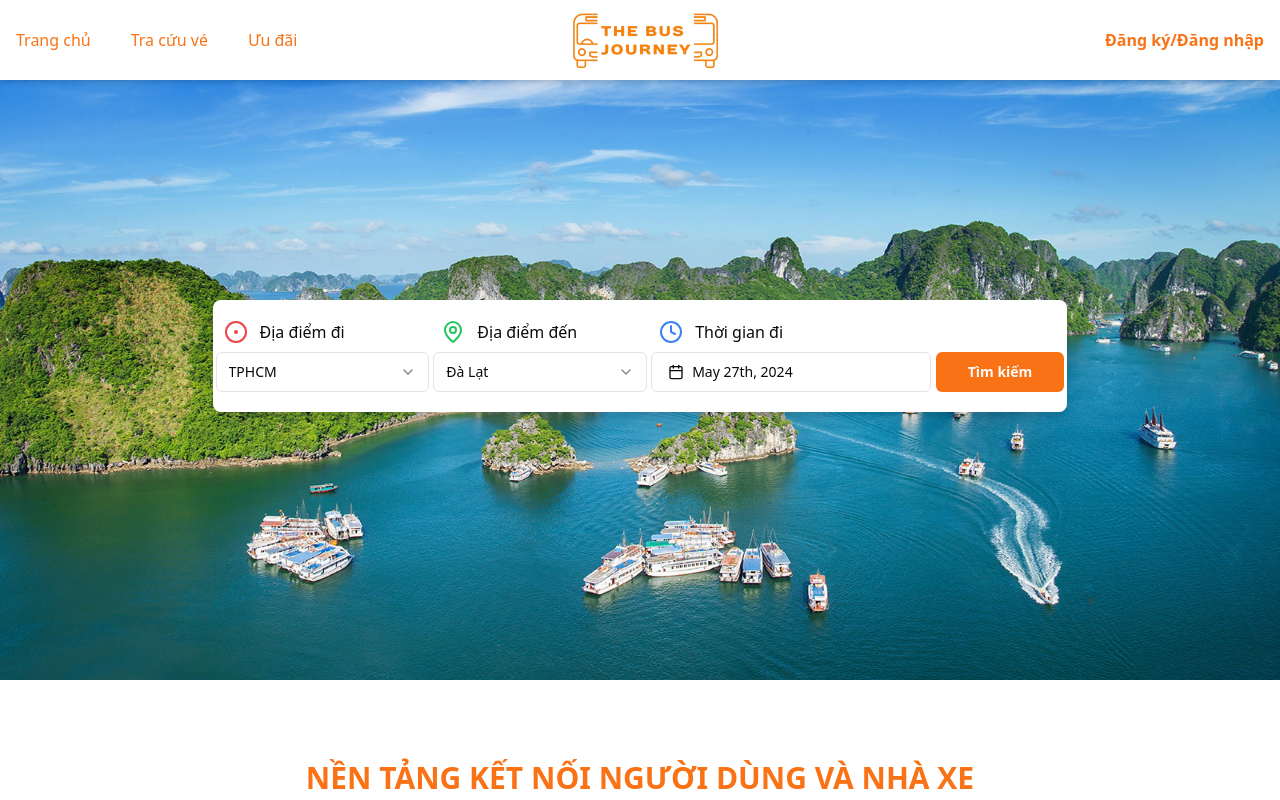
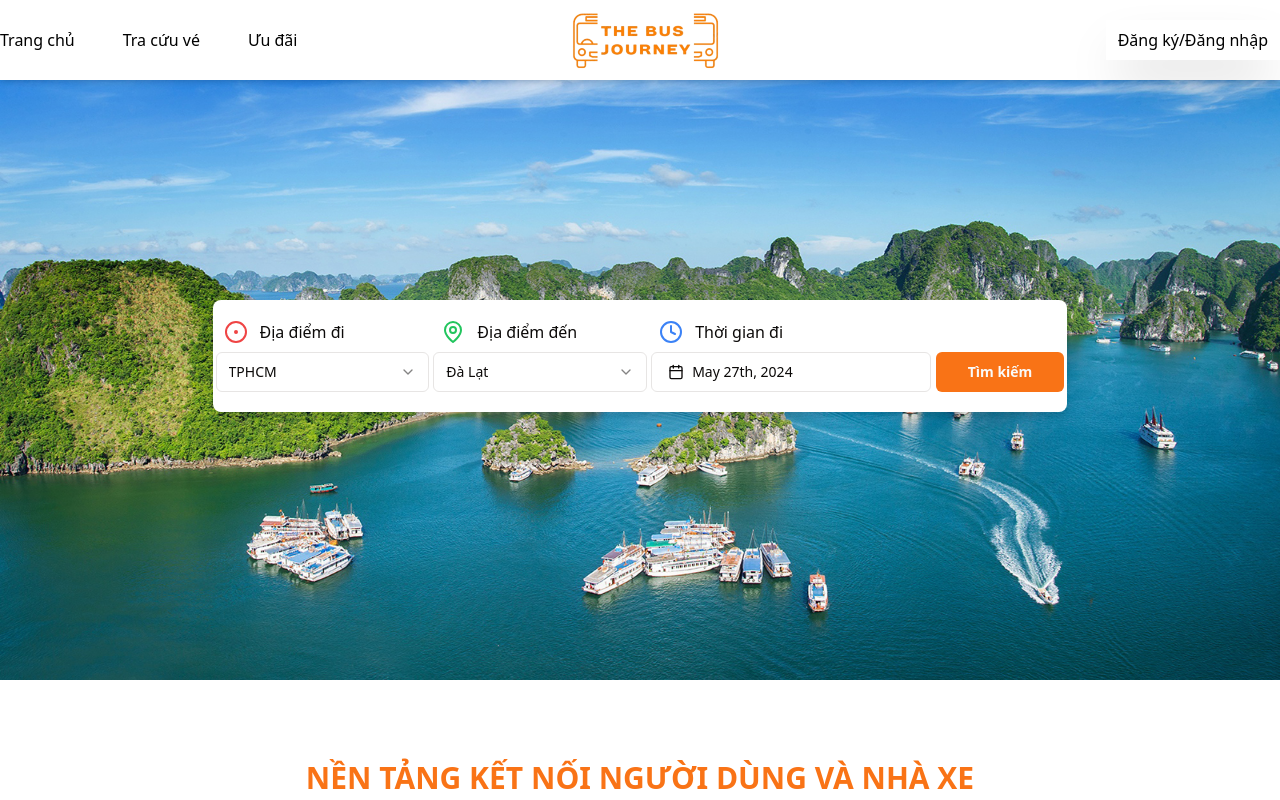
Before and after one commit to truongduytven/SWD392-FrontEnd, a React (Vite) app: page / in a window 1280 px wide. Shown: the top 800 px of the page. Built offline with nearby package versions, Linux system fonts and the light colour scheme.

Commit message:
fix:header

```diff
--- a/src/components/global/organisms/Header.tsx
+++ b/src/components/global/organisms/Header.tsx
@@ -12,27 +12,43 @@ import { Link, useLocation } from 'react-router-dom'
 
 function Header() {
   return (
-    <header
-      className='w-full shadow-md fixed top-0 z-50 bg-white'
-    >
+    <header className='w-full shadow-md fixed top-0 z-50 bg-white'>
       <Container>
         <div className='w-full h-20 flex justify-between items-center'>
           <div className='w-1/4'>
             <NavigationMenu>
-              <NavigationMenuList>
+              <NavigationMenuList className='flex gap-10 justify-center items-center'>
                 <NavigationMenuItem>
                   <Link to='/'>
-                    <NavigationMenuLink className={navigationMenuTriggerStyle()}>Trang chủ</NavigationMenuLink>
+                    <NavigationMenuLink
+                      className=' relative text-black font-medium hover:text-primary cursor-pointer transition-all ease-in-out
+                      before:transition-[width] before:ease-in-out before:duration-700 before:absolute before:bg-primary before:origin-center before:h-[2px] before:w-0 hover:before:w-[50%] before:bottom-0 before:left-[50%]
+                      after:transition-[width] after:ease-in-out after:duration-700 after:absolute after:bg-primary after:origin-center after:h-[2px] after:w-0 hover:after:w-[50%] after:bottom-0 after:right-[50%]'
+                    >
+                      Trang chủ
+                    </NavigationMenuLink>
                   </Link>
                 </NavigationMenuItem>
                 <NavigationMenuItem>
                   <Link to='/ticketInfo'>
-                    <NavigationMenuLink className={navigationMenuTriggerStyle()}>Tra cứu vé</NavigationMenuLink>
+                    <NavigationMenuLink
+                      className=' relative text-black font-medium hover:text-primary cursor-pointer transition-all ease-in-out
+  before:transition-[width] before:ease-in-out before:duration-700 before:absolute before:bg-primary before:origin-center before:h-[2px] before:w-0 hover:before:w-[50%] before:bottom-0 before:left-[50%]
+  after:transition-[width] after:ease-in-out after:duration-700 after:absolute after:bg-primary after:origin-center after:h-[2px] after:w-0 hover:after:w-[50%] after:bottom-0 after:right-[50%]'
+                    >
+                      Tra cứu vé
+                    </NavigationMenuLink>
                   </Link>
                 </NavigationMenuItem>
                 <NavigationMenuItem>
                   <Link to='/discount'>
-                    <NavigationMenuLink className={navigationMenuTriggerStyle()}>Ưu đãi</NavigationMenuLink>
+                    <NavigationMenuLink
+                      className=' relative text-black font-medium hover:text-primary cursor-pointer transition-all ease-in-out
+  before:transition-[width] before:ease-in-out before:duration-700 before:absolute before:bg-primary before:origin-center before:h-[2px] before:w-0 hover:before:w-[50%] before:bottom-0 before:left-[50%]
+  after:transition-[width] after:ease-in-out after:duration-700 after:absolute after:bg-primary after:origin-center after:h-[2px] after:w-0 hover:after:w-[50%] after:bottom-0 after:right-[50%]'
+                    >
+                      Ưu đãi
+                    </NavigationMenuLink>
                   </Link>
                 </NavigationMenuItem>
               </NavigationMenuList>
@@ -45,9 +61,12 @@ function Header() {
           </div>
           <div className='w-1/4 text-right'>
             <Link to='/login'>
-              <Button className='bg-transparent text-primary font-bold text-md hover:bg-primary hover:text-secondary'>
+              {/* <Button variant="ghost" className="relative text-black hover:text-primary cursor-pointer transition-all ease-in-out before:transition-[width] before:ease-in-out before:duration-700 before:absolute before:bg-primary before:origin-center before:h-[1px] before:w-0 hover:before:w-[50%] before:bottom-0 before:left-[50%] after:transition-[width] after:ease-in-out after:duration-700 after:absolute after:bg-primary after:origin-center after:h-[1px] after:w-0 hover:after:w-[50%] after:bottom-0 after:right-[50%]">
                 Đăng ký/Đăng nhập
-              </Button>
+              </Button> */}
+              <button className='text-black font-medium hover:before:bg-redborder-red-500 relative h-fit py-2 w-fit overflow-hidden  bg-white px-3 shadow-2xl transition-all before:absolute before:bottom-0 before:left-0 before:top-0 before:z-0 before:h-full before:w-0 before:bg-orange-500 before:transition-all before:duration-500 hover:text-white  hover:before:left-0 hover:before:w-full'>
+                <p className='relative z-10'> Đăng ký/Đăng nhập</p>
+              </button>
             </Link>
           </div>
         </div>
```
